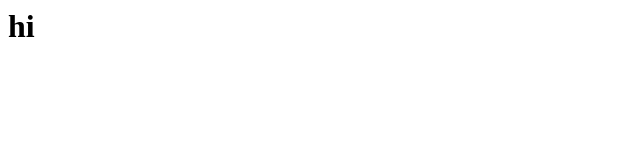
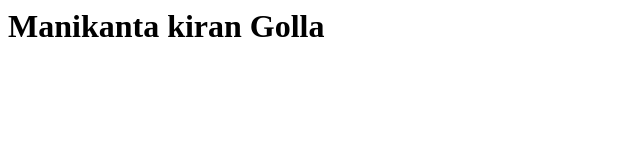
Before and after one commit to manikantagolla06/manikantagolla06.github.io, a plain HTML site: page Index.html in a window 1280 px wide. Shown: the whole page, without its empty margins (0-640 px from the left). Drawn offline with Linux system fonts and the light colour scheme.

Commit message:
Update Index.html

```diff
--- a/Index.html
+++ b/Index.html
@@ -1 +1 @@
-<h1>hi</h1>
+<h1>Manikanta kiran Golla</h1>
```
